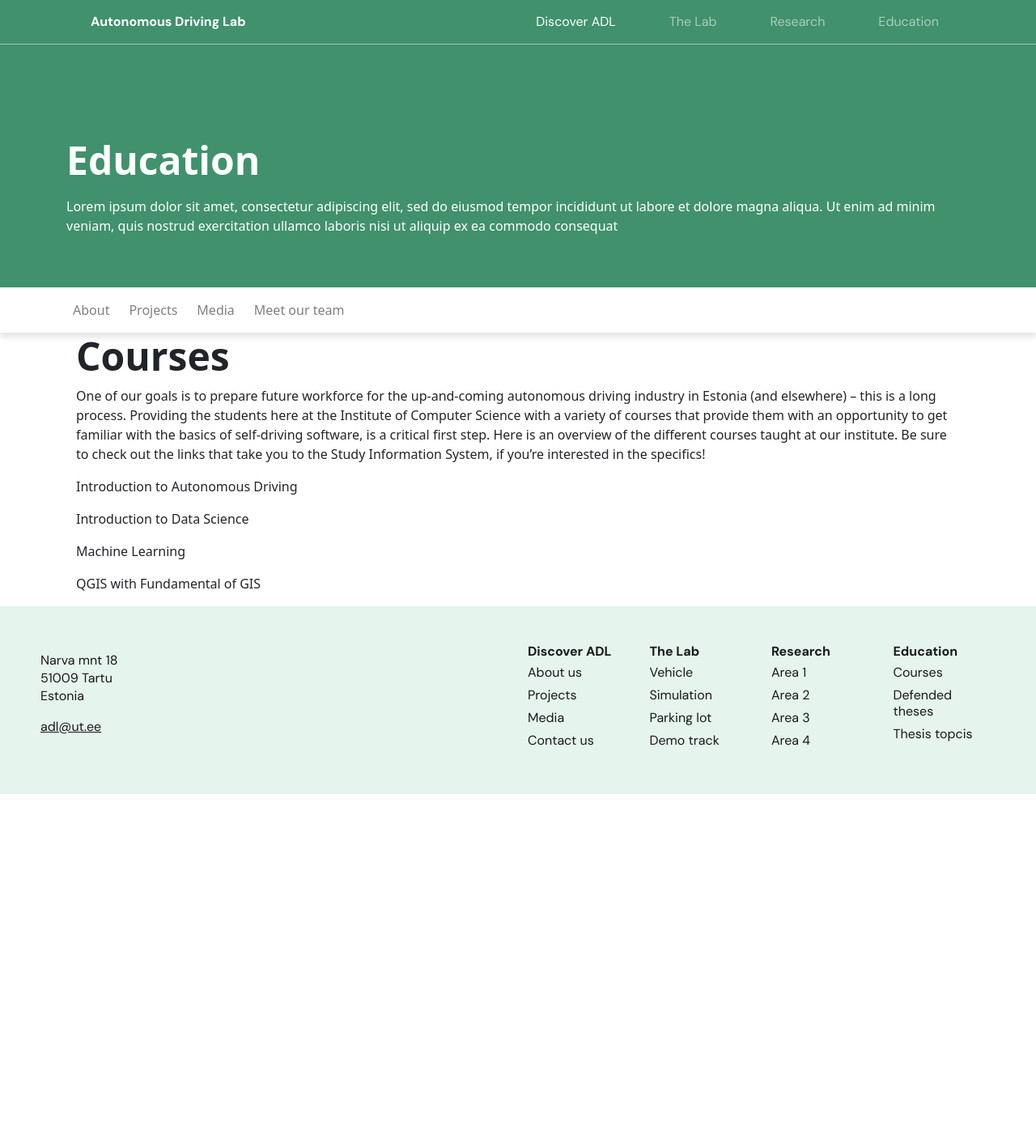
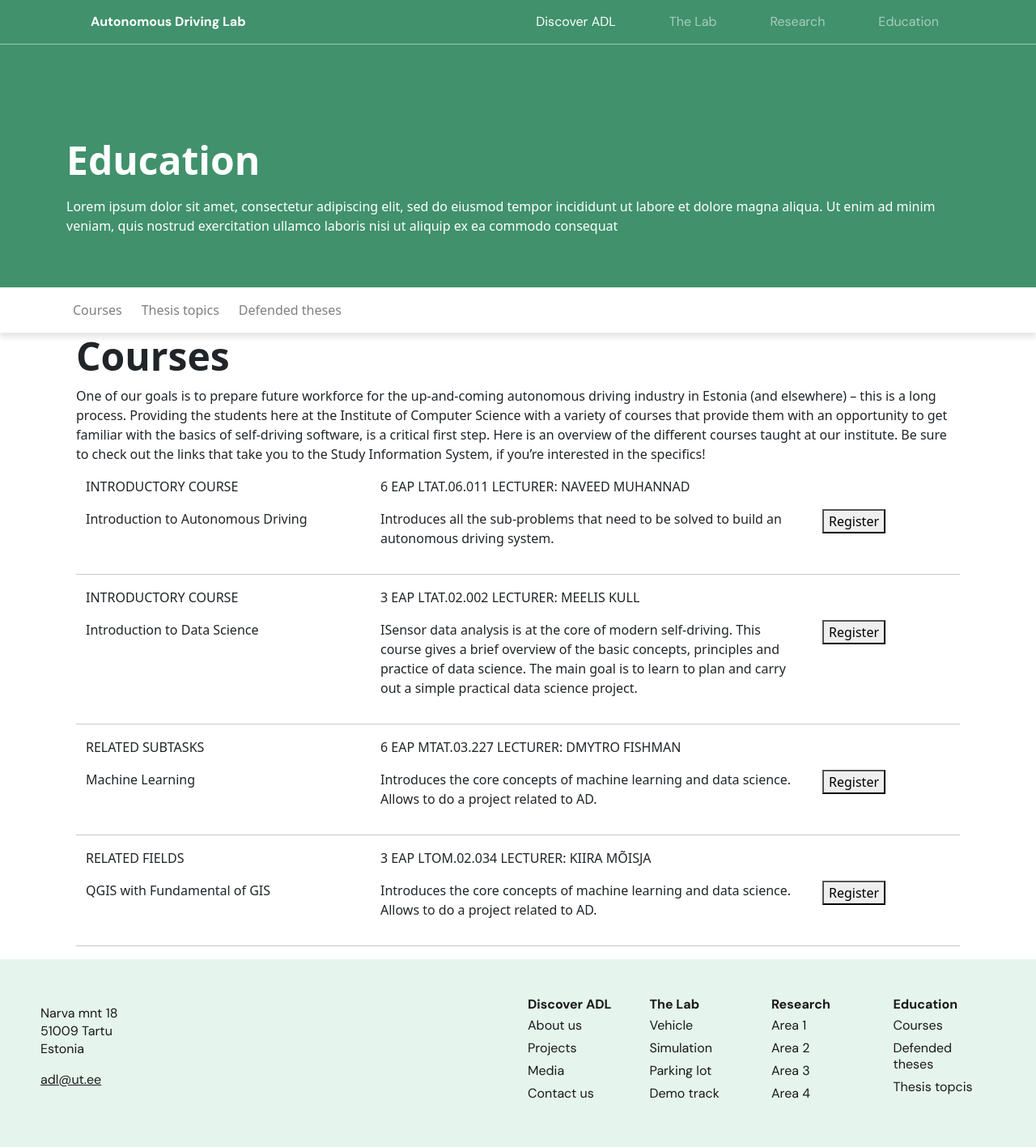
Before and after one commit to UT-ADL/UT-ADL.github.io, a Jekyll site: the page built from education/courses.html, in a window 1280 px wide. Shown: the whole page at 81% size. Built offline with Jekyll 4.4.1, drawn with Linux system fonts in a browser that asks for light colours; nearby versions of some CDN libraries; before the commit the page ends 981 px from its top, so only the background shows below that.

Commit message:
education/courses - Nav, layout, adding pages

```diff
--- a/_data/education/courses.yml
+++ b/_data/education/courses.yml
@@ -1,27 +1,27 @@
-- type: INTRODUCTORY COURSE
+- type: Introductory course
   title: Introduction to Autonomous Driving
   code: LTAT.06.011
-  weight: 6 EAP
+  weight: 6
   lecturer: Naveed Muhannad
   description: Introduces all the sub-problems that need to be solved to build an autonomous driving system.
 
-- type: INTRODUCTORY COURSE
+- type: Introductory course
   title: Introduction to Data Science
   code: LTAT.02.002
-  weight: 3 EAP
+  weight: 3
   lecturer: Meelis Kull
   description: ISensor data analysis is at the core of modern self-driving. This course gives a brief overview of the basic concepts, principles and practice of data science. The main goal is to learn to plan and carry out a simple practical data science project.
 
-- type: RELATED SUBTASKS
+- type: Related subtasks
   title: Machine Learning
   code: MTAT.03.227
-  weight: 6 EAP
+  weight: 6
   lecturer: Dmytro Fishman
   description: Introduces the core concepts of machine learning and data science. Allows to do a project related to AD.
 
-- type: RELATED FIELDS
+- type: Related fields
   title: QGIS with Fundamental of GIS
   code: LTOM.02.034
-  weight: 3 EAP
+  weight: 3
   lecturer: Kiira Mõisja
   description: Introduces the core concepts of machine learning and data science. Allows to do a project related to AD.
--- a/_includes/education/course.html
+++ b/_includes/education/course.html
@@ -1,6 +1,22 @@
-
+<div class="container-fluid">
 <div class="row">
-    <div class="col">
-        I am a course!
+    <div class="col-4">
+        <p>{{ include.type | upcase }}</p>
+    </div>
+    <div class="col-8">
+        <p>{{ include.weight }} EAP {{ include.code | upcase }} LECTURER: {{ include.lecturer | upcase }}</p>
     </div>
 </div>
+<div class="row">
+    <div class="col-4">
+        <p>{{ include.title }}</p>
+    </div>
+    <div class="col-6">
+        <p>{{ include.description }}</p>
+    </div>
+    <div class="col-2">
+        <button type="button">Register</button>
+    </div>
+</div>
+</div>
+<hr/>
--- /dev/null
+++ b/_layouts/education.html
@@ -0,0 +1,138 @@
+<!doctype html>
+<html lang="en">
+<head>
+    <!-- Required meta tags -->
+    <meta charset="utf-8">
+    <meta name="viewport" content="width=device-width, initial-scale=1">
+
+    <!-- Bootstrap CSS -->
+    <link rel="stylesheet" href="/css/bootstrap.css" type="text/css">
+    <link href="/css/main.css" rel="stylesheet">
+    <link rel="stylesheet" href="https://cdnjs.cloudflare.com/ajax/libs/font-awesome/4.7.0/css/font-awesome.min.css">
+
+    <!-- Google fonts -->
+    <link rel="preconnect" href="https://fonts.googleapis.com">
+    <link rel="preconnect" href="https://fonts.gstatic.com" crossorigin>
+    <link href="https://fonts.googleapis.com/css2?family=DM+Sans:wght@400;700&family=Inter&display=swap"
+          rel="stylesheet">
+    <!-- FontAwesome -->
+    <script src="https://kit.fontawesome.com/a076d05399.js" crossorigin="anonymous"></script>
+    <title>Autonomous Driving Lab</title>
+</head>
+<body>
+<div>
+    <header>
+        <nav class="navbar navbar-expand-lg navbar-dark bg-dark">
+            <div class="container-fluid">
+                <a class="navbar-brand" href="#">Autonomous Driving Lab</a>
+                <button class="navbar-toggler" type="button" data-bs-toggle="collapse"
+                        data-bs-target="#navbarSupportedContent" aria-controls="navbarSupportedContent"
+                        aria-expanded="false" aria-label="Toggle navigation">
+                    <span class="navbar-toggler-icon"></span>
+                </button>
+                <div class="collapse navbar-collapse justify-content-end" id="navbarSupportedContent">
+                    <ul class="navbar-nav">
+                        <li class="nav-item">
+                            <a class="nav-link active" aria-current="page" href="#">Discover ADL</a>
+                        </li>
+                        <li class="nav-item">
+                            <a class="nav-link" href="#">The Lab</a>
+                        </li>
+                        <li class="nav-item">
+                            <a class="nav-link" href="#">Research</a>
+                        </li>
+                        <li class="nav-item">
+                            <a class="nav-link" href="#">Education</a>
+                        </li>
+                    </ul>
+                </div>
+            </div>
+        </nav>
+    </header>
+    <div>
+        <main>
+            <div class="page-heading container-fluid d-inline-flex align-items-end">
+                <div class="page-heading-inner container-lg mb-5">
+                    <h1 class="page-title-header text-white">{{page.subtitle}}</h1>
+                    <p class="page-title-caption text-white mt-3"> Lorem ipsum dolor sit amet, consectetur adipiscing
+                        elit, sed do eiusmod tempor incididunt ut labore et dolore magna aliqua. Ut enim ad minim
+                        veniam, quis nostrud exercitation ullamco laboris nisi ut aliquip ex ea commodo consequat</p>
+                </div>
+            </div>
+            <div class="navbar-secondary container-fluid">
+                <nav class="navbar navbar-expand-lg navbar-light container-xl">
+                    <div class="collapse navbar-collapse">
+                        <ul class="navbar-nav">
+                            <li class="nav-item active">
+                                <a class="nav-link text-black-50 pe-md-3" href="/education/courses">Courses</a>
+                            </li>
+                            <li class="nav-item">
+                                <a class="nav-link text-black-50 pe-md-3" href="/education/thesis-topics">Thesis topics</a>
+                            </li>
+                            <li class="nav-item">
+                                <a class="nav-link text-black-50 pe-md-3" href="/education/defended-theses">Defended theses</a>
+                            </li>
+                        </ul>
+                    </div>
+                </nav>
+            </div>
+            <div class="content container-lg">
+            {{content}}
+                 </div>
+        </main>
+        <footer class="row row-cols-10 py-5">
+            <div class="col-6">
+                <h5></h5>
+                <p>
+                    Narva mnt 18<br>
+                    51009 Tartu<br>
+                    Estonia
+                </p>
+                <p><a href="mailto:adl@ut.ee">adl@ut.ee</a></p>
+            </div>
+
+            <div class="col">
+                <h5>Discover ADL</h5>
+                <ul class="nav flex-column">
+                    <li class="nav-item mb-2"><a href="#" class="nav-link p-0">About us</a></li>
+                    <li class="nav-item mb-2"><a href="#" class="nav-link p-0">Projects</a></li>
+                    <li class="nav-item mb-2"><a href="#" class="nav-link p-0">Media</a></li>
+                    <li class="nav-item mb-2"><a href="#" class="nav-link p-0">Contact us</a></li>
+                </ul>
+            </div>
+
+            <div class="col">
+                <h5>The Lab</h5>
+                <ul class="nav flex-column">
+                    <li class="nav-item mb-2"><a href="#" class="nav-link p-0">Vehicle</a></li>
+                    <li class="nav-item mb-2"><a href="#" class="nav-link p-0">Simulation</a></li>
+                    <li class="nav-item mb-2"><a href="#" class="nav-link p-0">Parking lot</a></li>
+                    <li class="nav-item mb-2"><a href="#" class="nav-link p-0">Demo track</a></li>
+                </ul>
+            </div>
+
+            <div class="col">
+                <h5>Research</h5>
+                <ul class="nav flex-column">
+                    <li class="nav-item mb-2"><a href="#" class="nav-link p-0">Area 1</a></li>
+                    <li class="nav-item mb-2"><a href="#" class="nav-link p-0">Area 2</a></li>
+                    <li class="nav-item mb-2"><a href="#" class="nav-link p-0">Area 3</a></li>
+                    <li class="nav-item mb-2"><a href="#" class="nav-link p-0">Area 4</a></li>
+                </ul>
+            </div>
+
+            <div class="col">
+                <h5>Education</h5>
+                <ul class="nav flex-column">
+                    <li class="nav-item mb-2"><a href="#" class="nav-link p-0">Courses</a></li>
+                    <li class="nav-item mb-2"><a href="#" class="nav-link p-0">Defended theses</a></li>
+                    <li class="nav-item mb-2"><a href="#" class="nav-link p-0">Thesis topcis</a></li>
+                </ul>
+            </div>
+        </footer>
+    </div>
+</div>
+
+<script src="/js/bootstrap.js"></script>
+</body>
+</html>
--- a/education/courses.html
+++ b/education/courses.html
@@ -16,17 +16,13 @@
 </div>
 <div class="container-fluid">
     {% for course in site.data.education.courses %}
-    <div class="row">
-        <div class="col">
-            <p>{{ course.title }}</p>
-        </div>
-    </div>
+        {% include education/course.html
+            type=course.type
+            title=course.title
+            code=course.code
+            weight=course.weight
+            lecturer=course.lecturer
+            description=course.description
+        %}
     {% endfor %}
-    <!--{% include education/course.html %}
-    {% include education/course.html %}
-    {% include education/course.html %}
-    {% include education/course.html %}
-    {% include education/course.html %}
-    {% include education/course.html %}
-    {% include education/course.html %}-->
 </div>
--- /dev/null
+++ b/education/defended-theses.html
@@ -0,0 +1,4 @@
+---
+layout: education
+subtitle: Education
+---
--- /dev/null
+++ b/education/thesis-topics.html
@@ -0,0 +1,4 @@
+---
+layout: education
+subtitle: Education
+---
```
Also changed, not shown: other parts of education/courses.html (+1 -1 lines).
